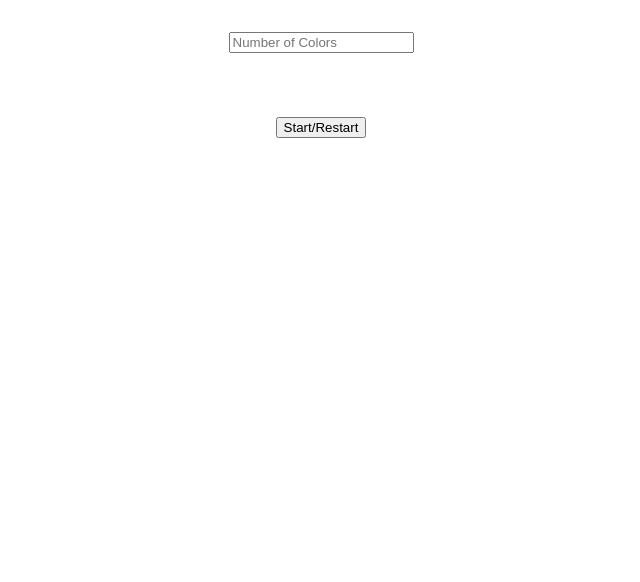
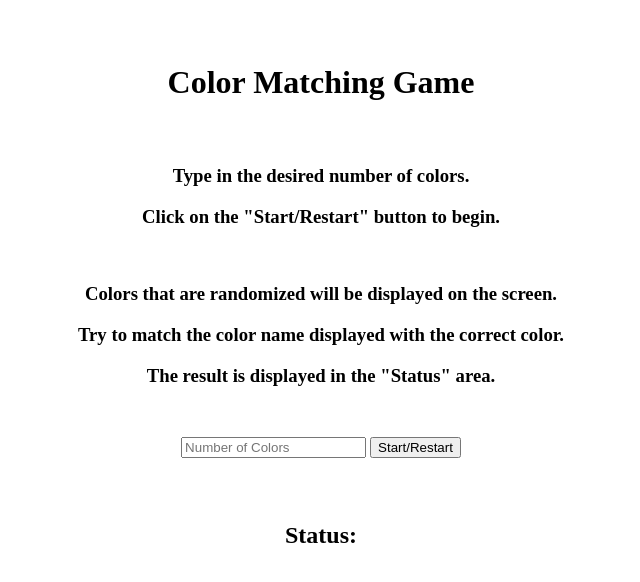
Before and after one commit to staten-island-tech/pd7-create-task-GlassPainter, a website built with Vite: page Create-Task/index.html in a window 1280 px wide. Both pictures are taken after a click on the button "Start/Restart". Shown: the whole page, without its empty margins (319-959 px from the left). Built offline with nearby package versions, Linux system fonts and the light colour scheme.

Commit message:
3/4/2023

```diff
--- a/Create-Task/index.html
+++ b/Create-Task/index.html
@@ -4,14 +4,21 @@
     <meta charset="UTF-8" />
     <meta name="viewport" content="width=device-width, initial-scale=1.0" />
     <link rel="stylesheet" href="./style.css">
-    <title>Vite App</title>
+    <title>Color Matching Game</title>
   </head>
   <body>
-    <input type="test" id="numberInput" placeholder="Number of Colors">
-    <div id="displayedColorName"></div>
-    <div id="colorArea"></div>
-    <div id="resultArea"></div>
+    <h1>Color Matching Game</h1>
+    <h3>Type in the desired number of colors.</h3>
+    <h3>Click on the "Start/Restart" button to begin.</h3>
+    <br>
+    <h3>Colors that are randomized will be displayed on the screen.</h3>
+    <h3>Try to match the color name displayed with the correct color.</h3>
+    <h3>The result is displayed in the "Status" area.</h3>
+    <input type="text" id="numberOfChildDivs" placeholder="Number of Colors">
     <button type="click" id="startButton">Start/Restart</button>
+    <h2 id="chosenColorDiv"></h2>
+    <div id="parentDiv"></div>
+    <h2 id="statusDiv">Status: </h2>
     <script type="module" src="/js/main.js"></script>
   </body>
 </html>
--- a/Create-Task/js/main.js
+++ b/Create-Task/js/main.js
@@ -23,27 +23,33 @@ let newArray = [];
 let colorArrayEntries = Object.entries(colorArray);
 
 const DOM = {
-  numberInput: document.getElementById("numberInput"),
-  colorArea: document.getElementById("colorArea"),
-  displayedColorName: document.getElementById("displayedColorName"),
-  resultArea: document.getElementById("resultArea"),
+  numberOfChildDivs: document.getElementById("numberOfChildDivs"),
+  parentDiv: document.getElementById("parentDiv"),
+  chosenColorDiv: document.getElementById("chosenColorDiv"),
+  statusDiv: document.getElementById("statusDiv"),
   startButton: document.getElementById("startButton"),
 };
 
-function generate(numberInput, colorArea, displayedColorName, resultArea) {
-  if (isNaN(numberInput)) {
-    alert("Input is not a number");
-  } else if (numberInput > colorArrayEntries.length) {
-    alert("Number exceeds limit");
+function addChildDivsWithColors(
+  numberOfChildDivs,
+  parentDiv,
+  chosenColorDiv,
+  statusDiv
+) {
+  if (
+    isNaN(numberOfChildDivs) ||
+    numberOfChildDivs > colorArrayEntries.length
+  ) {
+    alert("Invalid input");
   } else {
-    for (let i = 0; i < numberInput; i++) {
+    for (let i = 0; i < numberOfChildDivs; i++) {
       let random =
         colorArrayEntries[Math.floor(Math.random() * colorArrayEntries.length)];
       let newId = `option${i}`;
       if (newArray.includes(random[0])) {
         i -= 1;
       } else {
-        colorArea.insertAdjacentHTML(
+        parentDiv.insertAdjacentHTML(
           "beforeend",
           `<div class="type" id="${newId}"></div>`
         );
@@ -53,17 +59,17 @@ function generate(numberInput, colorArea, displayedColorName, resultArea) {
     }
   }
 
-  let chosenColor = (displayedColorName.textContent =
+  let chosenColor = (chosenColorDiv.textContent =
     newArray[Math.floor(Math.random() * newArray.length)]);
-  displayedColorName.textContent = chosenColor;
+  chosenColorDiv.textContent = chosenColor;
 
   function check(key) {
     let modified = `option${key}`;
     document.getElementById(modified).addEventListener("click", function () {
       if (newArray[key] == chosenColor) {
-        resultArea.textContent = "Correct";
+        statusDiv.textContent = "Status: Correct";
       } else {
-        resultArea.textContent = "Incorrect";
+        statusDiv.textContent = "Status: Incorrect";
         this.remove();
       }
     });
@@ -71,22 +77,23 @@ function generate(numberInput, colorArea, displayedColorName, resultArea) {
   Object.keys(newArray).forEach((key) => check(key));
 }
 
-generate(
-  DOM.numberInput.value,
-  DOM.colorArea,
-  DOM.displayedColorName,
-  DOM.resultArea
+addChildDivsWithColors(
+  DOM.numberOfChildDivs.value,
+  DOM.parentDiv,
+  DOM.chosenColorDiv,
+  DOM.statusDiv
 );
 
 DOM.startButton.addEventListener("click", function () {
-  DOM.displayedColorName.textContent = "";
-  DOM.colorArea.textContent = "";
+  DOM.chosenColorDiv.textContent = "";
+  DOM.parentDiv.textContent = "";
   newArray = [];
-  generate(
-    DOM.numberInput.value,
-    DOM.colorArea,
-    DOM.displayedColorName,
-    DOM.resultArea
+  addChildDivsWithColors(
+    DOM.numberOfChildDivs.value,
+    DOM.parentDiv,
+    DOM.chosenColorDiv,
+    DOM.statusDiv
   );
-  DOM.numberInput.value = "";
+  DOM.numberOfChildDivs.value = "";
+  DOM.statusDiv.textContent = "Status: ";
 });
--- a/Create-Task/style.css
+++ b/Create-Task/style.css
@@ -1,7 +1,11 @@
-#displayedColorName, #resultArea, body {
+#chosenColorDiv, #statusDiv, body {
     padding: auto;
     text-align: center;
     margin: 2rem auto;
+}
+
+h1 {
+    margin: 4rem 0rem;
 }
 
 .type {
@@ -10,8 +14,14 @@
     margin: 2rem auto;
 }
 
-#colorArea {
+#numberOfChildDivs {
+    margin-top: 2rem;
+}
+
+#parentDiv {
     display: flex;
     flex-direction: row;
     flex-wrap: wrap;
+    width: 60%;
+    margin: auto;
 }
```
